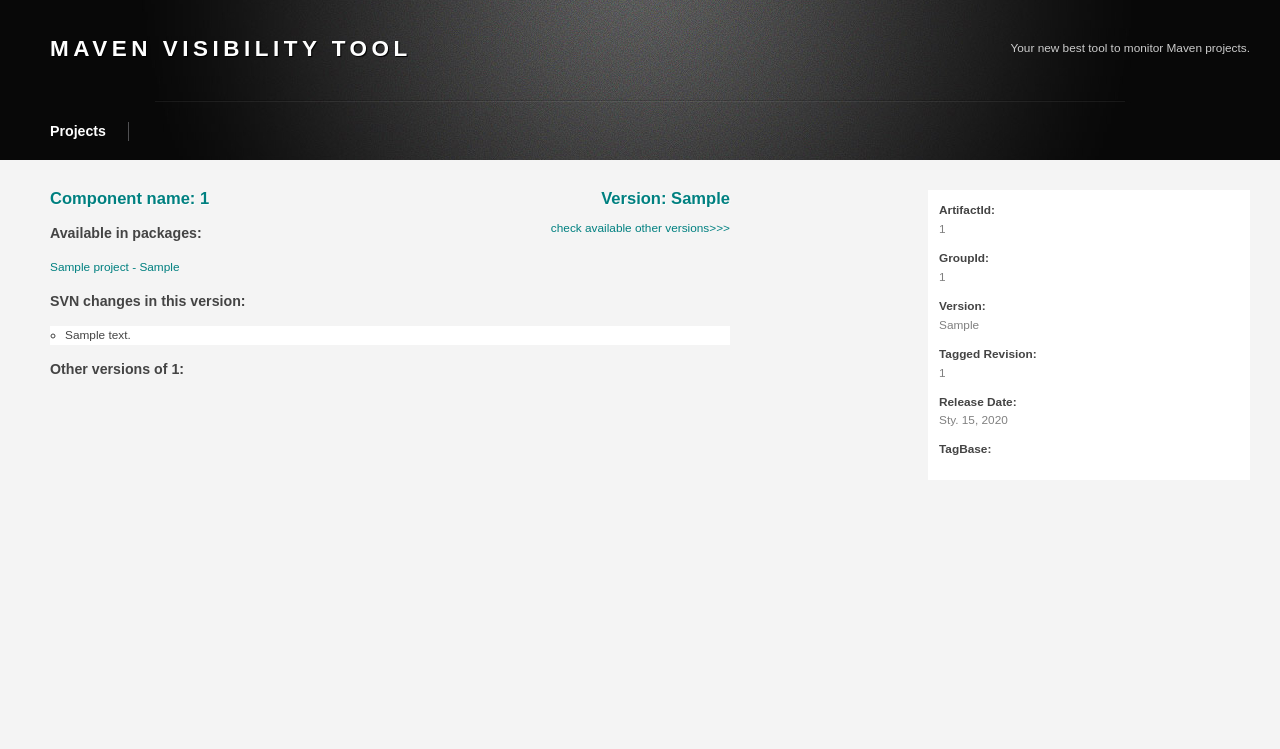
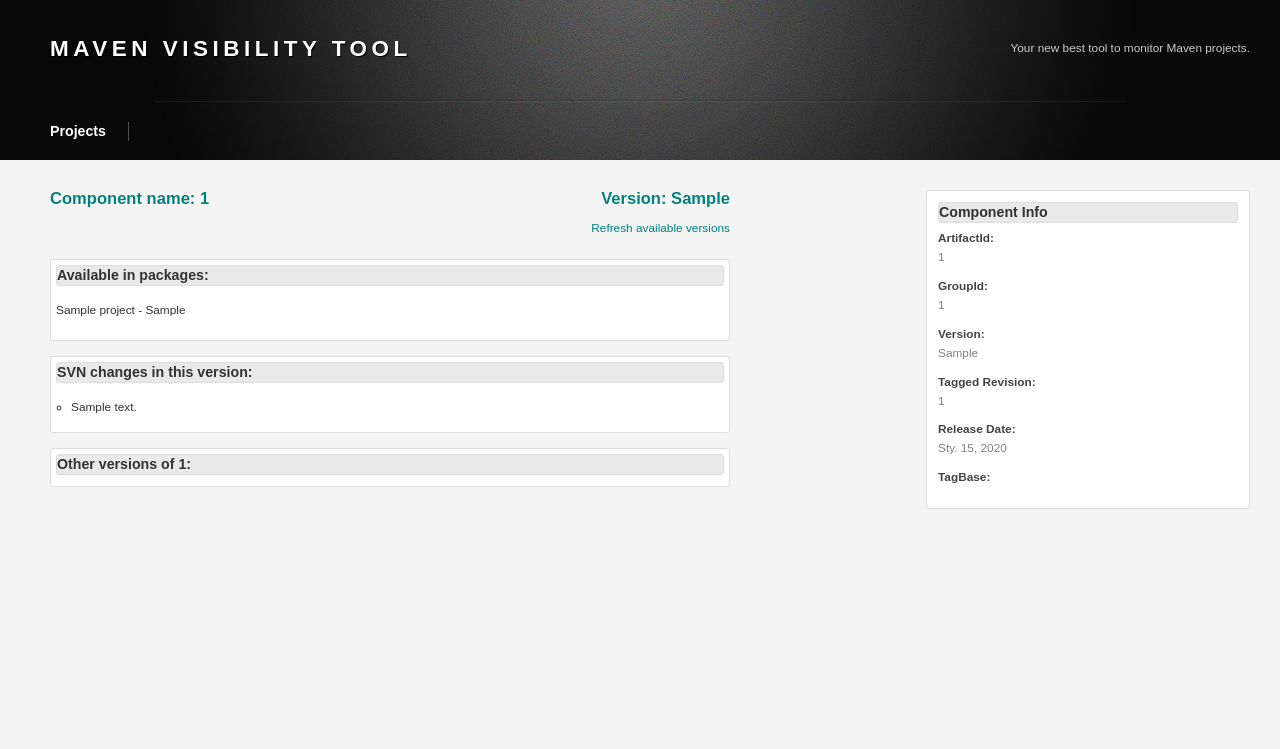
Before and after one commit to coval/mvisi, a Django app: page /components/1/ in a window 1280 px wide. Shown: the top 749 px of the page. Run offline with Django 3.2, Linux system fonts and the light colour scheme; tables that the repository leaves empty hold one stand-in row (values such as "Sample post"); some libraries are stand-ins or nearby versions.

Commit message:
js frontend jqueryui elements

```diff
--- a/static/css/main.css
+++ b/static/css/main.css
@@ -35,10 +35,10 @@
 
 #right_release { float: right;}
 
-#release_side { position: relative; float: right; width: 480px; background: #fff; padding: 15px 5px 15px 35px; margin: 0 0 20px; }
+#release_side { position: relative; float: right; width: 470px; background: #fff; padding: 15px 5px 15px 35px; margin: 0 0 20px; }
 #release_side a { color: #444; }
 #release_side li { padding: 0 0 0px; list-style: decimal }
-#rel_note { padding: 0px 0px 0px 15px; }
+#rel_note { padding: 5px 5px 0 5px; margin: 0 0 15px 0;}
 #rel_note ul li { padding: 0 0 0px; list-style: circle outside; }
 #footer { clear: both; height: 60px; padding: 20px 0; color: #888; border-top: 1px dotted #ccc; }
 #footer ul { float: left; width: 140px; }
@@ -78,9 +78,15 @@
  .blue { background-color: #e5e9f3;}
  .tip_text { position: absolute; top: 0; right:0; color: #808080;}
 
-#package_version { float: right; padding-right: 35px; }
+#package_version { float: right; padding-right: 19px; }
 #comp_version { float: right; }
-#refresh_button { left: 415px; position: relative; }
+#refresh_button { left: 482px; position: relative; }
 #refresh_comp_button { float: right; }
 #button_layer { float: none; }
 .loading_space { display: none;}
+#svn_changeset {padding: 5px; margin: 10px 10px 5px 10px;}
+.package_header {min-height: 25px;}
+
+#other-components { padding: 5px; }
+#rel_note_content { padding: 0 0 0 15px;}
+#available-in-package { padding: 5px; margin: 50px 0 15px 0; }
--- a/templates/base.html
+++ b/templates/base.html
@@ -2,8 +2,12 @@
 <html xmlns="http://www.w3.org/1999/xhtml">
 <head>
 	<meta http-equiv="content-type" content="text/html;charset=utf-8" />
+
+
+	<link href="http://ajax.googleapis.com/ajax/libs/jqueryui/1.8/themes/base/jquery-ui.css" rel="stylesheet" type="text/css"/>
+	<script type="text/javascript" src="/static/js/jquery-1.6.2.min.js"></script>
+	<script src="http://ajax.googleapis.com/ajax/libs/jqueryui/1.8/jquery-ui.min.js"></script>
 	<link rel="stylesheet" href="/static/css/main.css" type="text/css" />
-	<script type="text/javascript" src="/static/js/jquery-1.6.2.min.js"></script>
 	<title>Maven Visibility Tool</title>
 </head>
 
@@ -45,8 +49,11 @@
 
 <script type="text/javascript">
 $(document).ready(function() {
-    $("#refresh_component").click(function() {
-		$(".loading_space").show()
+    $("#button_refresh").click(function() {
+		$( "#button_refresh").button( "option", "disabled", true );
+		$( "#button_refresh").button( "option", "label", "Loading data ... " );
+		$( "#button_refresh").button( "option", "icons", {primary:'ui-icon-gear'} );
+
 		$.ajax({
 		url: '/ajax/component/check/',
 		data: {'component_id': comp_id },
@@ -58,9 +65,15 @@
         });
     });
 
+	$( "#button_refresh").button({ icons: {primary:'ui-icon-arrowrefresh-1-e'} });
+	$( "#refresh_package").button({ icons: {primary:'ui-icon-arrowrefresh-1-e'} });
+
 
 	$("#refresh_package").click(function() {
-		$(".loading_space").show()
+		$( "#refresh_package").button( "option", "disabled", true );
+		$( "#refresh_package").button( "option", "label", "Loading data ... " );
+		$( "#refresh_package").button( "option", "icons", {primary:'ui-icon-gear'} );
+
 		$.ajax({
 		url: '/ajax/package/check/',
 		data: {'project_id': project_id, 'package_id': project_id },
--- a/templates/component.html
+++ b/templates/component.html
@@ -13,12 +13,12 @@
 <div id="main">
 	<h2><a href="/projects/">Component name: {{component.artifactId}}</a><span id="comp_version"> Version: {{component.version}}</span></h2>
 	<div id="refresh_comp_button">
-		<a id="refresh_component" href="#">check available other versions>>></a>
-		<div class="loading_space">Loading data...</div>
-		<div class="result"></div>
+		<a id="button_refresh" href="#">Refresh available versions</a>
 	</div>
 
-	<p><h3>Available in packages:</h3></p>
+
+	<div id="available-in-package" class="ui-widget-content ui-corner-all">
+		<h3 class="ui-widget-header ui-corner-all">Available in packages:</h3>
 
 		<p>
 			<ul>
@@ -29,10 +29,11 @@
 				{% endfor %}
 			</ul>
 		</p>
+	</div>
 
-	<h3>SVN changes in this version:</h3>
-
-	<div id="rel_note">
+	<div id="rel_note" class="ui-widget-content ui-corner-all">
+		<h3 class="ui-widget-header ui-corner-all">SVN changes in this version:</h3>
+		<div id="rel_note_content">
 			<p>
 				<ul>
 				{% for elem in release_notes %}
@@ -41,9 +42,10 @@
 				</ul>
 			</p>
 		</div>
+	</div>
 
-	<h3>Other versions of {{component.artifactId}}:</h3>
-	<div class="other_components">
+	<div id="other-components" class="ui-widget-content ui-corner-all">
+		<h3 class="ui-widget-header ui-corner-all">Other versions of {{component.artifactId}}:</h3>
 		<ul>
 		{% for comp in component.get_other_versions %}
 			<li>
@@ -55,7 +57,8 @@
 </div>
 
 
-<div id="side">
+<div id="side" class="ui-widget-content ui-corner-all">
+	<h3 class="ui-widget-header ui-corner-all">Component Info</h3>
 	<ul>
 		<li><a href="#"><strong>ArtifactId:</strong></a><br />{{component.artifactId}}</li>
 		<li><a href="#"><strong>GroupId:</strong></a><br />{{component.groupId}}</li>
--- a/templates/project.html
+++ b/templates/project.html
@@ -42,7 +42,8 @@
 </div>
 
 
-	<div id="side">
+	<div id="side" class="ui-widget-content ui-corner-all">
+		<h3 class="ui-widget-header ui-corner-all">Info</h3>
 		<ul>
 			<li><a href="#">Version of packages view</a><br />Here you can see released versions of project {{ project.name }}.</li>
 			<li><a href="#">Maven repository</a><br />Released versions are saved in maven repository.</li>
```
Also changed, not shown: templates/package.html (+6 -6 lines), templates/projects.html (+7 -6 lines). Lines whose indentation alone changed are shown as unchanged.
